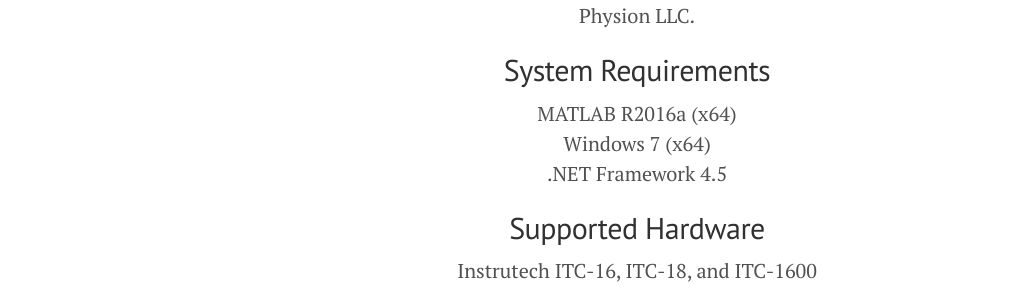
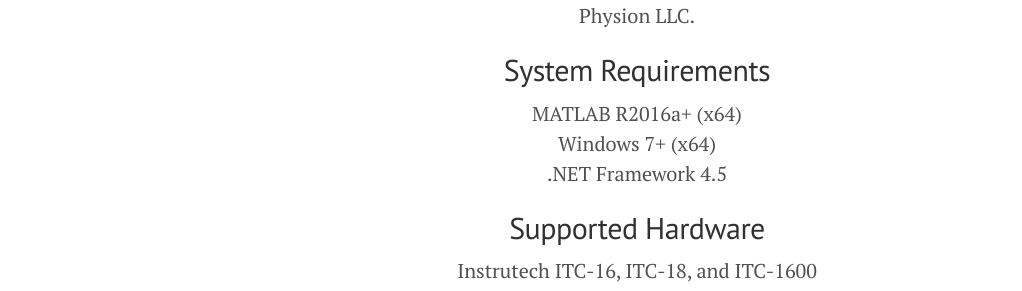
Before and after one commit to Symphony-DAS/symphony-das.github.io, a Jekyll site: the page built from about.md, in a window 1280 px wide. Shown: the part 251-542 px from the top of the page, without its empty margins (3-1025 px from the left). Built offline with Jekyll 4.4.1, drawn with Linux system fonts in a browser that asks for light colours.

Commit message:
Updated sys requirements

```diff
--- a/about.md
+++ b/about.md
@@ -6,8 +6,8 @@
 Symphony is developed and maintained by the Symphony-DAS GitHub organization. Primary contributors include The Rieke Lab, The Murphy Lab, and Physion LLC.
 
 ## System Requirements
-MATLAB R2016a (x64)
-Windows 7 (x64)
+MATLAB R2016a+ (x64)
+Windows 7+ (x64)
 .NET Framework 4.5
 
 ## Supported Hardware
```
